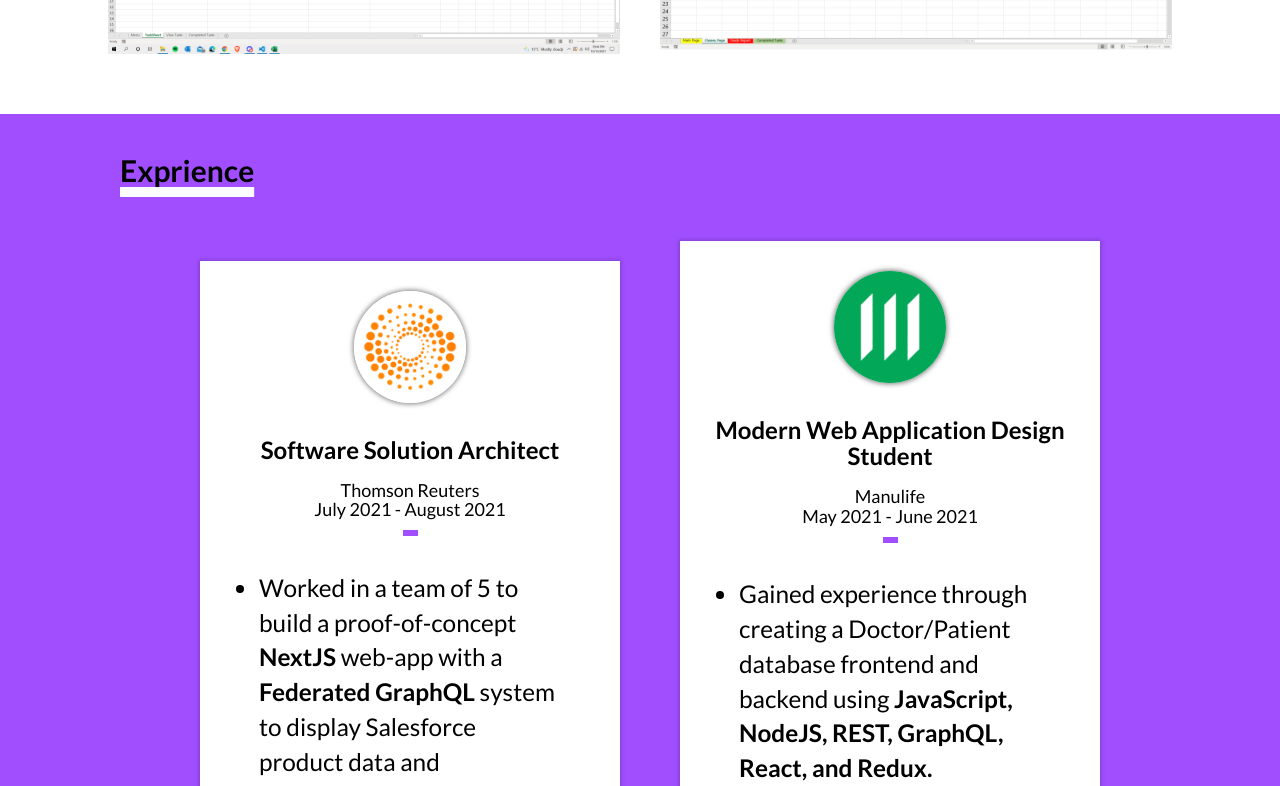
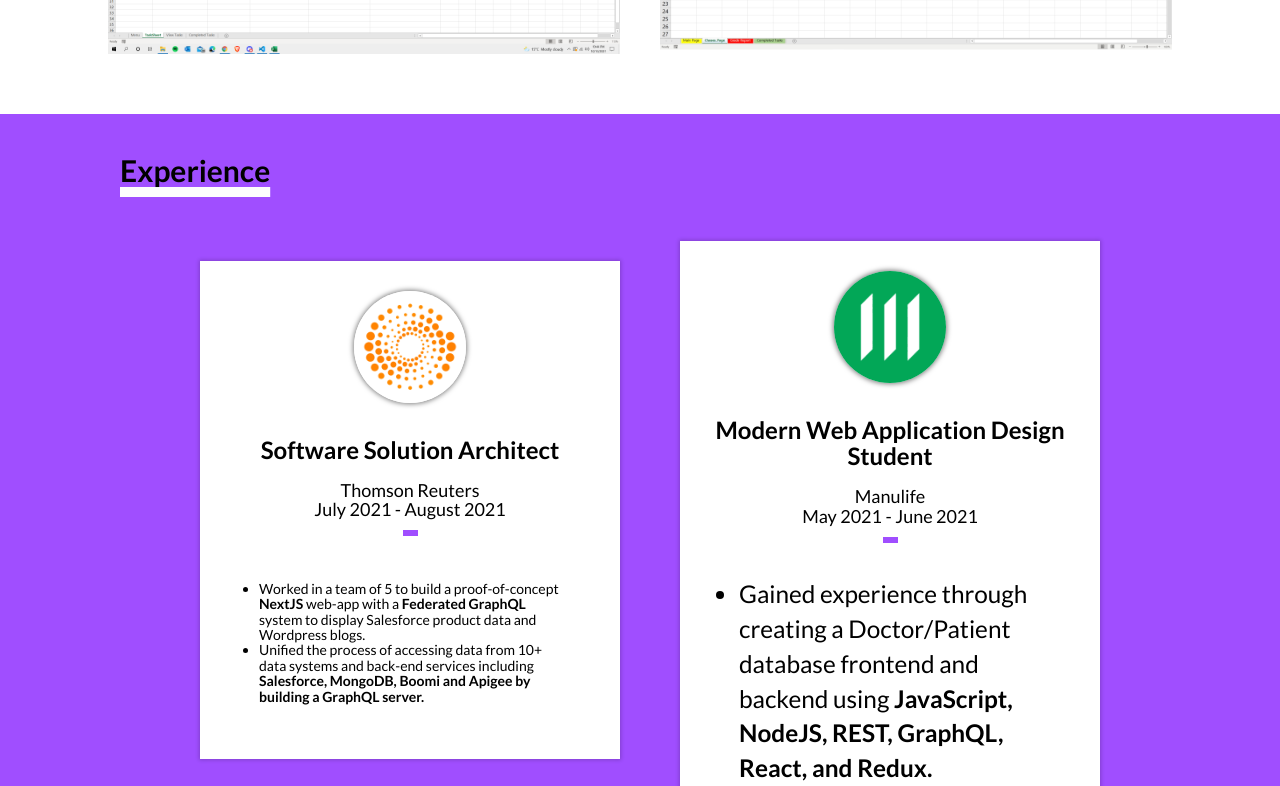
Before and after one commit to Adelpzk/Personal-Website, a React (Create React App) app in the folder my-app/: page / in a window 1280 px wide. Shown: the part 1360-2146 px from the top of the page. Built offline with nearby package versions, Linux system fonts and the light colour scheme.

Commit message:
fixed typos

```diff
--- a/my-app/src/components/Exprience.js
+++ b/my-app/src/components/Exprience.js
@@ -12,7 +12,7 @@
 function Exprience(){
     return (
         <div className= "div-exprience" id = "exprience">
-            <div className="projects-header2">Exprience</div>
+            <div className="projects-header2">Experience</div>
             < div className ="container">
             <div className="flex-container">
             <div className="grid">
@@ -27,12 +27,13 @@
             </h4>
             <p>
               <ul>
+                <h5>
                 <li>Worked in a team of 5 to build a proof-of-concept <strong>NextJS</strong> web-app with a
                 <strong> Federated GraphQL</strong> system to display Salesforce
                 product data and Wordpress blogs.</li>
                 <li>Unified the process of accessing data from 10+ data systems and back-end services including
                 <b> Salesforce, MongoDB, Boomi and Apigee by building a GraphQL server.</b></li>
-
+                </h5>
               </ul>
             </p>
           </div>
```
